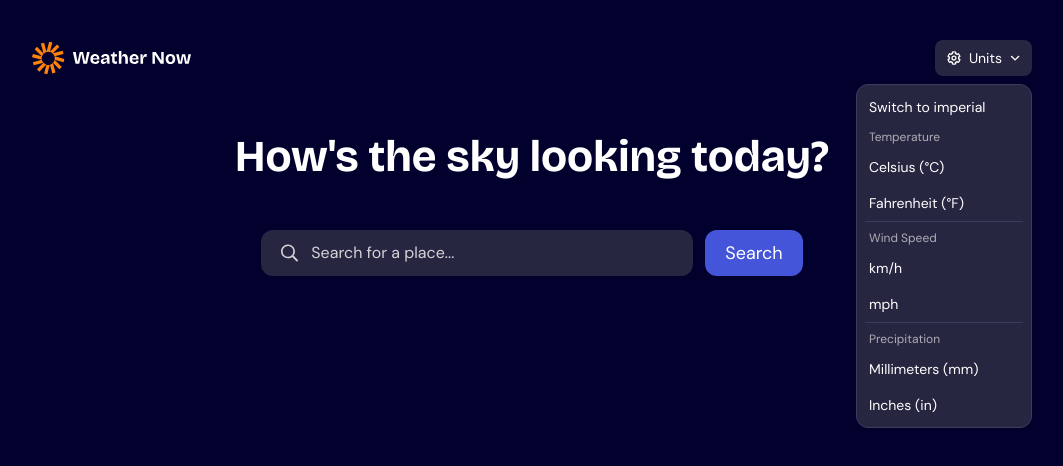
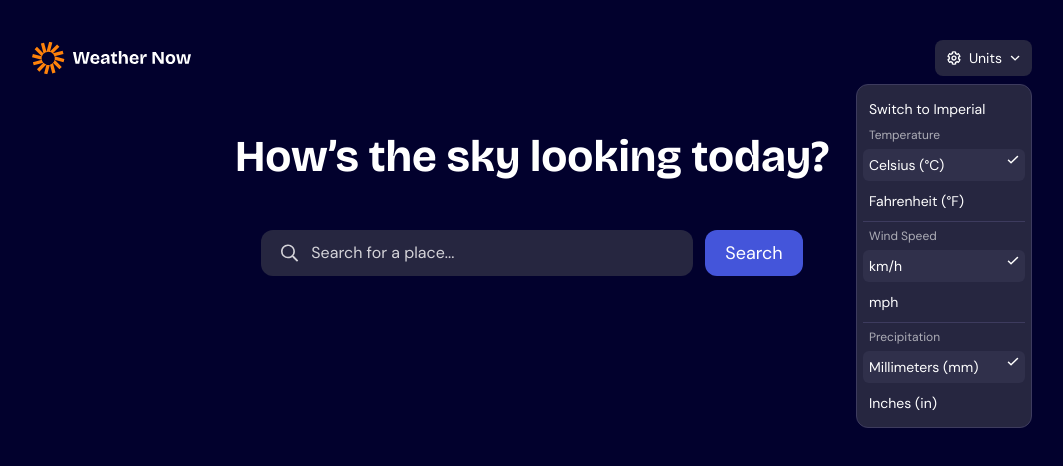
Before and after one commit to Dotesag/fm-weather-app, a Next.js app: page / in a window 1280 px wide. Both pictures are taken after a click on the button "Units". Shown: the top 466 px of the page, without its empty margins (108-1171 px from the left). Built offline with nearby package versions, Linux system fonts and the light colour scheme.

Commit message:
units selector / header 3/3

```diff
--- a/src/components/Header/Header.tsx
+++ b/src/components/Header/Header.tsx
@@ -4,8 +4,62 @@ import {
   TEMPERATURE_UNITS,
   WIND_SPEED_UNITS,
 } from "@/types/weather";
+import { useEffect, useRef, useState } from "react";
+import { useMainContext } from "@/components/Mainpage";
 
 export default function Header() {
+  const { units, setUnits } = useMainContext();
+
+  const [isMenuShowed, SetIsMenuShowed] = useState<boolean>(false);
+
+  const menuRef = useRef<HTMLDivElement | null>(null);
+  const buttonRef = useRef<HTMLButtonElement | null>(null);
+
+  useEffect(() => {
+    const handleClickOutsideMenu = (event: MouseEvent) => {
+      if (
+        menuRef.current &&
+        !menuRef.current.contains(event.target as Node) &&
+        !buttonRef.current?.contains(event.target as Node)
+      ) {
+        SetIsMenuShowed(false);
+      }
+    };
+    const handleEscape = (event: KeyboardEvent) => {
+      if (menuRef.current && event.key === "Escape") {
+        SetIsMenuShowed(false);
+      }
+    };
+
+    window.addEventListener("click", handleClickOutsideMenu);
+    window.addEventListener("keydown", handleEscape);
+
+    return () => {
+      window.removeEventListener("click", handleClickOutsideMenu);
+      window.removeEventListener("keydown", handleEscape);
+    };
+  }, []);
+
+  const setStandartUnits = () => {
+    if (
+      units.precipitation !== "inch" ||
+      units.temperature !== "fahrenheit" ||
+      units.windSpeed !== "mph"
+    ) {
+      setUnits({
+        temperature: "fahrenheit",
+        precipitation: "inch",
+        windSpeed: "mph",
+      });
+    } else {
+      setUnits({
+        temperature: "celsius",
+        precipitation: "mm",
+        windSpeed: "kmh",
+      });
+    }
+  };
+
   return (
     <header className="flex flex-col items-center py-10">
       <div className="flex w-full justify-between">
@@ -17,7 +71,13 @@ export default function Header() {
           className="w-40"
         />
         <div className="relative">
-          <button className="bg-block py-2 px-3 rounded-lg flex gap-2 text-sm items-center cursor-pointer">
+          <button
+            ref={buttonRef}
+            className="bg-block py-2 px-3 rounded-lg flex gap-2 text-sm items-center cursor-pointer"
+            onClick={() => {
+              SetIsMenuShowed(!isMenuShowed);
+            }}
+          >
             <Image
               src={"/images/icon-units.svg"}
               height={16}
@@ -34,20 +94,44 @@ export default function Header() {
               className="w-2.5"
             />
           </button>
-          <div className="absolute bg-block px-2 py-1 rounded-xl border border-border text-sm text-nowrap right-0 mt-2 w-100 max-w-44">
-            <button className="text-left px-1 py-2 hover:bg-block-child rounded-md duration-200 cursor-pointer w-full">
-              Switch to imperial
+          <div
+            ref={menuRef}
+            className={`absolute bg-block px-1.5 py-1 rounded-xl border border-border text-sm text-nowrap right-0 mt-2 w-100 max-w-44 duration-200
+              ${isMenuShowed ? "opacity-100 scale-100 translate-y-0 visible" : "opacity-0 scale-95 -translate-y-4 invisible"} `}
+          >
+            <button
+              className="text-left px-1.5 py-1.5 mt-1 hover:bg-block-child rounded-md duration-200 cursor-pointer w-full"
+              onClick={setStandartUnits}
+            >
+              {units.precipitation !== "inch" ||
+              units.temperature !== "fahrenheit" ||
+              units.windSpeed !== "mph"
+                ? "Switch to Imperial"
+                : "Switch to Metric"}
             </button>
             <div>
-              <p className="text-neutral-300 text-xs m-1">Temperature</p>
-              <div className="flex flex-col items-left">
+              <p className="text-neutral-300 text-xs pl-1 m-0.5">Temperature</p>
+              <div className="flex flex-col items-left gap-1 py-1">
                 {TEMPERATURE_UNITS.map((tUnit, i) => {
                   return (
                     <button
                       key={i}
-                      className="text-left px-1 py-2 hover:bg-block-child rounded-md duration-200 cursor-pointer"
+                      className={`text-left px-1.5 py-1.5 hover:bg-block-child rounded-md duration-200 cursor-pointer flex justify-between ${tUnit.code === units.temperature ? "bg-block-child" : ""}`}
+                      onClick={() =>
+                        setUnits((prev) => ({
+                          ...prev,
+                          temperature: tUnit.code,
+                        }))
+                      }
                     >
                       <div>{tUnit.name} </div>
+                      <Image
+                        src={"/images/icon-checkmark.svg"}
+                        width={14}
+                        height={11}
+                        alt=""
+                        className={`w-3 duration-150 ${tUnit.code === units.temperature ? "opacity-100 visible" : "opacity-0 invisible"}`}
+                      />
                     </button>
                   );
                 })}
@@ -55,15 +139,30 @@ export default function Header() {
             </div>
             <hr className="border-border" />
             <div>
-              <p className="text-neutral-300 text-xs m-1 mt-2">Wind Speed</p>
-              <div className="flex flex-col items-left">
+              <p className="text-neutral-300 text-xs pl-1 m-0.5 mt-1.5">
+                Wind Speed
+              </p>
+              <div className="flex flex-col items-left gap-1 py-1">
                 {WIND_SPEED_UNITS.map((tUnit, i) => {
                   return (
                     <button
                       key={i}
-                      className="text-left px-1 py-2 hover:bg-block-child rounded-md duration-200 cursor-pointer"
+                      className={`text-left px-1.5 py-1.5 hover:bg-block-child rounded-md duration-200 cursor-pointer flex justify-between ${tUnit.code === units.windSpeed ? "bg-block-child" : ""}`}
+                      onClick={() =>
+                        setUnits((prev) => ({
+                          ...prev,
+                          windSpeed: tUnit.code,
+                        }))
+                      }
                     >
                       <div>{tUnit.name} </div>
+                      <Image
+                        src={"/images/icon-checkmark.svg"}
+                        width={14}
+                        height={11}
+                        alt=""
+                        className={`w-3 duration-150 ${tUnit.code === units.windSpeed ? "opacity-100 visible" : "opacity-0 invisible"}`}
+                      />
                     </button>
                   );
                 })}
@@ -71,15 +170,30 @@ export default function Header() {
             </div>
             <hr className="border-border" />
             <div>
-              <p className="text-neutral-300 text-xs m-1 mt-2">Precipitation</p>
-              <div className="flex flex-col items-left">
+              <p className="text-neutral-300 text-xs pl-1 m-0.5 mt-1.5">
+                Precipitation
+              </p>
+              <div className="flex flex-col items-left gap-1 py-1">
                 {PRECIPITATION_UNITS.map((tUnit, i) => {
                   return (
                     <button
                       key={i}
-                      className="text-left px-1 py-2 hover:bg-block-child rounded-md duration-200 cursor-pointer"
+                      className={`text-left px-1.5 py-1.5 hover:bg-block-child rounded-md duration-200 cursor-pointer flex justify-between ${tUnit.code === units.precipitation ? "bg-block-child" : ""}`}
+                      onClick={() =>
+                        setUnits((prev) => ({
+                          ...prev,
+                          precipitation: tUnit.code,
+                        }))
+                      }
                     >
                       <div>{tUnit.name} </div>
+                      <Image
+                        src={"/images/icon-checkmark.svg"}
+                        width={14}
+                        height={11}
+                        alt=""
+                        className={`w-3 duration-150 ${tUnit.code === units.precipitation ? "opacity-100 visible" : "opacity-0 invisible"}`}
+                      />
                     </button>
                   );
                 })}
@@ -89,7 +203,7 @@ export default function Header() {
         </div>
       </div>
       <h1 className="font-bricolage-grotesque text-[44px] mt-12">
-        How's the sky looking today?
+        How&rsquo;s the sky looking today?
       </h1>
     </header>
   );
--- a/src/components/Mainpage.tsx
+++ b/src/components/Mainpage.tsx
@@ -9,12 +9,15 @@ import {
 import Weather from "./Weather/Weather";
 import type { City } from "@/types/city";
 import Header from "./Header/Header";
+import type { Units } from "@/types/weather";
 
 type MainContextType = {
   city: City | undefined;
   setCity: Dispatch<SetStateAction<City | undefined>>;
   apiError: boolean;
   setApiError: Dispatch<SetStateAction<boolean>>;
+  units: Units;
+  setUnits: Dispatch<SetStateAction<Units>>;
 };
 
 export const mainContext = createContext<MainContextType | null>(null);
@@ -30,9 +33,16 @@ export function useMainContext() {
 export default function Mainpage() {
   const [city, setCity] = useState<City>();
   const [apiError, setApiError] = useState<boolean>(false);
+  const [units, setUnits] = useState<Units>({
+    windSpeed: "kmh",
+    temperature: "celsius",
+    precipitation: "mm",
+  });
 
   return (
-    <mainContext.Provider value={{ city, setCity, apiError, setApiError }}>
+    <mainContext.Provider
+      value={{ city, setCity, apiError, setApiError, units, setUnits }}
+    >
       <div className="flex flex-col items-center w-full  ">
         <div className="flex flex-col w-full max-w-250 ">
           <Header />
--- a/src/components/Weather/ApiError/ApiError.tsx
+++ b/src/components/Weather/ApiError/ApiError.tsx
@@ -17,7 +17,7 @@ export default function ApiError() {
         Something went wrong
       </h1>
       <p className="text-sm text-neutral-300 w-90 text-center mb-4">
-        We couldn't connect to the server (API error). Please try again in a few
+        We couldn&rsquo;t connect to the server (API error). Please try again in a few
         moments.
       </p>
       <button
--- a/src/types/weather.ts
+++ b/src/types/weather.ts
@@ -40,3 +40,9 @@ export const PRECIPITATION_UNITS = [
 export type WindSpeedUnit = (typeof WIND_SPEED_UNITS)[number]["code"];
 export type TemperatureUnit = (typeof TEMPERATURE_UNITS)[number]["code"];
 export type PrecipitationUnit = (typeof PRECIPITATION_UNITS)[number]["code"];
+
+export type Units = {
+  windSpeed: WindSpeedUnit;
+  temperature: TemperatureUnit;
+  precipitation: PrecipitationUnit;
+};
```
